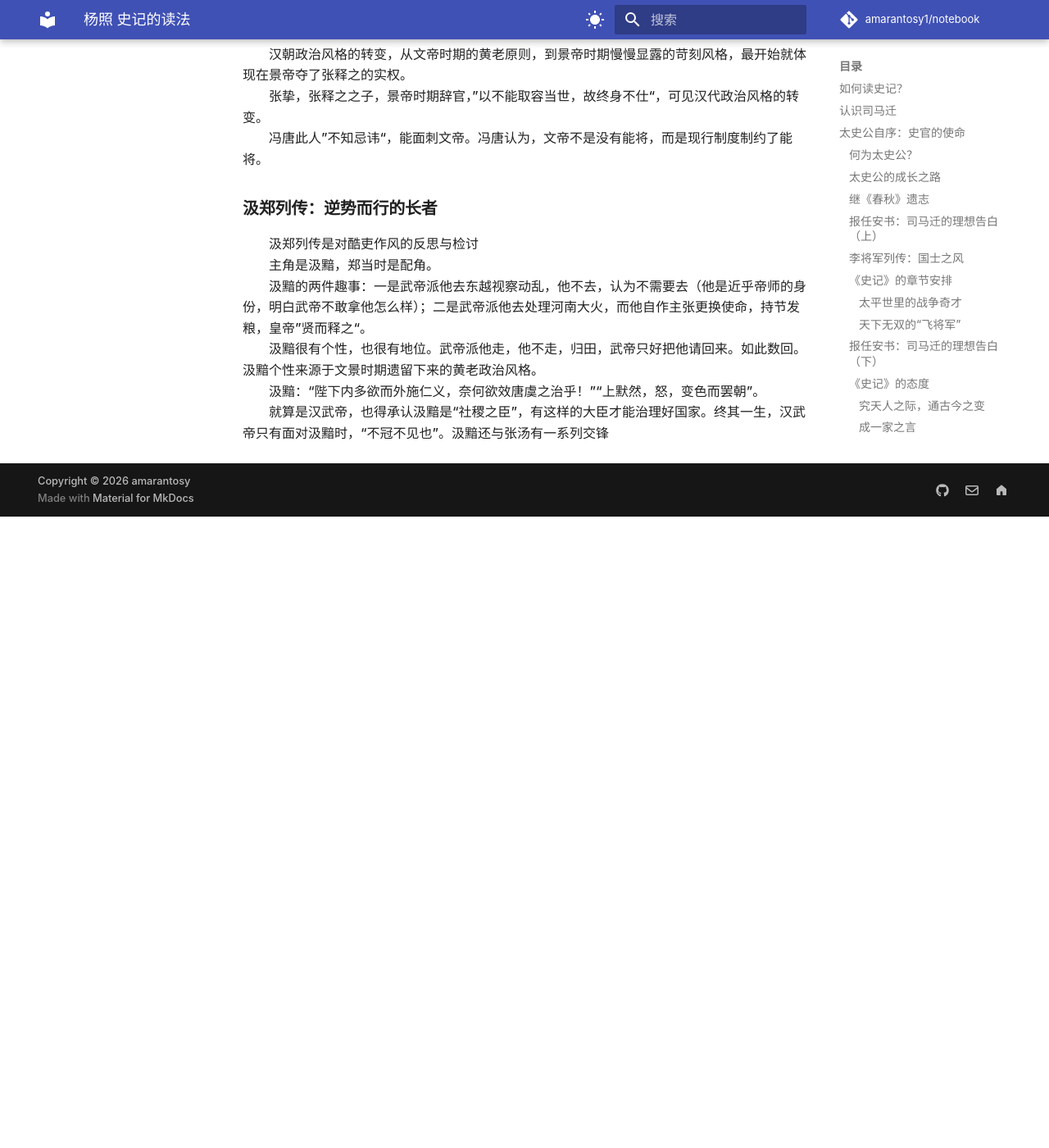
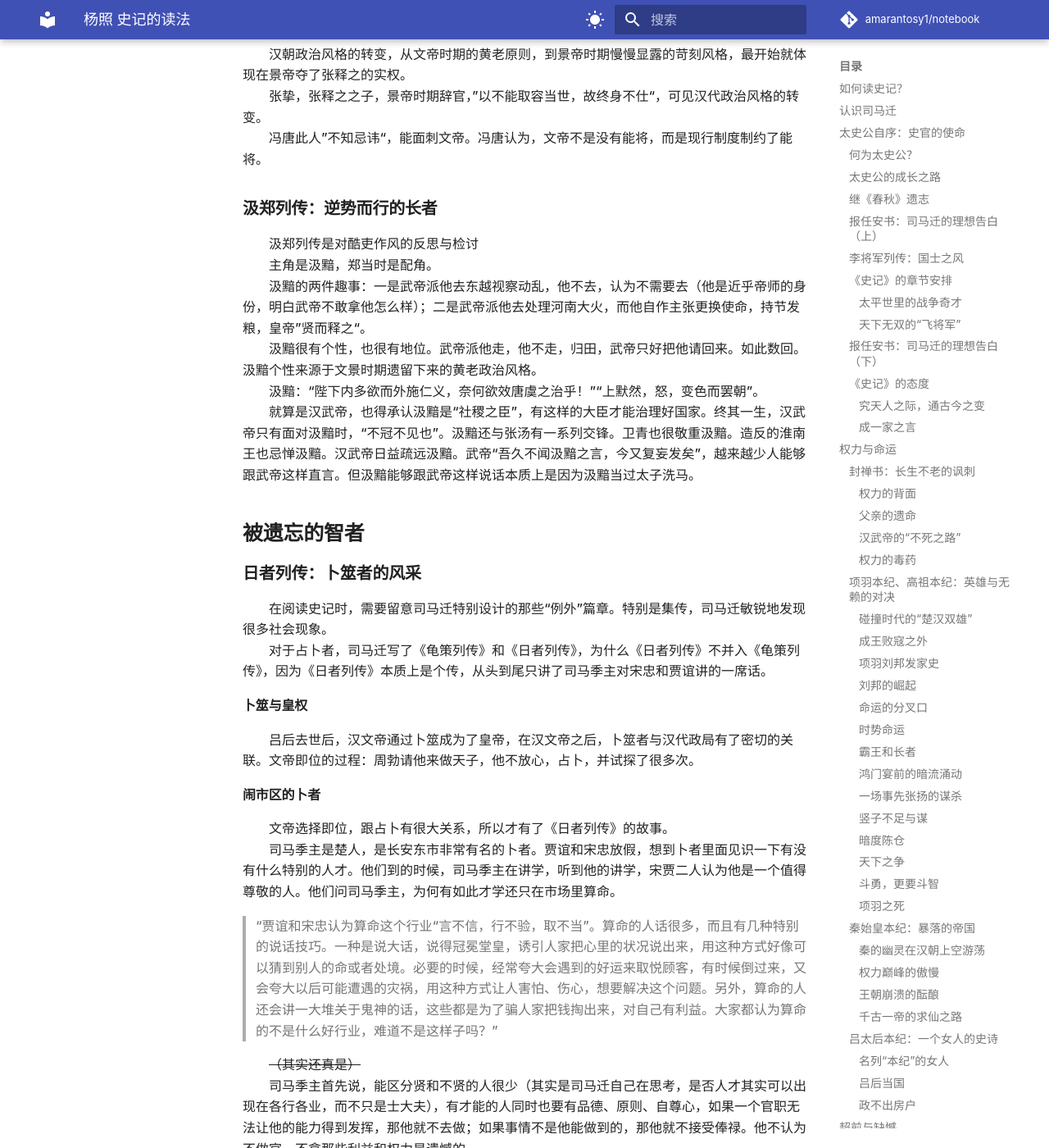
Before and after one commit to Amarantosy1/note, an MkDocs documentation site: the page built from docs/reading/其它/杨照-史记的读法.md, in a window 1280 px wide and 1400 px high, scrolled down 18825 px. Shown: the whole window at 82% size. Built offline with MkDocs 1.6.1 and Material for MkDocs 9.7.7, drawn with Linux system fonts in a browser that asks for light colours; nearby versions of some CDN libraries; library files that are not in the unit come from our copies; comment, search, counter and statistics services are not loaded; a style sheet for code colours, icons or effects is not loaded; before the commit the page ends 19455 px from its top, so only the background shows below that; some of the changed text lies outside the part shown.

Commit message:
Reading: 《史记的读法》读完日者列传

```diff
--- a/docs/reading/其它/杨照-史记的读法.md
+++ b/docs/reading/其它/杨照-史记的读法.md
@@ -507,4 +507,24 @@
 汲黯的两件趣事：一是武帝派他去东越视察动乱，他不去，认为不需要去（他是近乎帝师的身份，明白武帝不敢拿他怎么样）；二是武帝派他去处理河南大火，而他自作主张更换使命，持节发粮，皇帝”贤而释之“。
 汲黯很有个性，也很有地位。武帝派他走，他不走，归田，武帝只好把他请回来。如此数回。汲黯个性来源于文景时期遗留下来的黄老政治风格。
 汲黯：“陛下内多欲而外施仁义，奈何欲效唐虞之治乎！”“上默然，怒，变色而罢朝”。
-就算是汉武帝，也得承认汲黯是“社稷之臣”，有这样的大臣才能治理好国家。终其一生，汉武帝只有面对汲黯时，“不冠不见也”。汲黯还与张汤有一系列交锋
+就算是汉武帝，也得承认汲黯是“社稷之臣”，有这样的大臣才能治理好国家。终其一生，汉武帝只有面对汲黯时，“不冠不见也”。汲黯还与张汤有一系列交锋。卫青也很敬重汲黯。造反的淮南王也忌惮汲黯。汉武帝日益疏远汲黯。武帝“吾久不闻汲黯之言，今又复妄发矣”，越来越少人能够跟武帝这样直言。但汲黯能够跟武帝这样说话本质上是因为汲黯当过太子洗马。
+## 被遗忘的智者
+### 日者列传：卜筮者的风采
+在阅读史记时，需要留意司马迁特别设计的那些“例外”篇章。特别是集传，司马迁敏锐地发现很多社会现象。
+对于占卜者，司马迁写了《龟策列传》和《日者列传》，为什么《日者列传》不并入《龟策列传》，因为《日者列传》本质上是个传，从头到尾只讲了司马季主对宋忠和贾谊讲的一席话。
+#### 卜筮与皇权
+吕后去世后，汉文帝通过卜筮成为了皇帝，在汉文帝之后，卜筮者与汉代政局有了密切的关联。文帝即位的过程：周勃请他来做天子，他不放心，占卜，并试探了很多次。
+#### 闹市区的卜者
+文帝选择即位，跟占卜有很大关系，所以才有了《日者列传》的故事。
+司马季主是楚人，是长安东市非常有名的卜者。贾谊和宋忠放假，想到卜者里面见识一下有没有什么特别的人才。他们到的时候，司马季主在讲学，听到他的讲学，宋贾二人认为他是一个值得尊敬的人。他们问司马季主，为何有如此才学还只在市场里算命。
+
+> “贾谊和宋忠认为算命这个行业“言不信，行不验，取不当”。算命的人话很多，而且有几种特别的说话技巧。一种是说大话，说得冠冕堂皇，诱引人家把心里的状况说出来，用这种方式好像可以猜到别人的命或者处境。必要的时候，经常夸大会遇到的好运来取悦顾客，有时候倒过来，又会夸大以后可能遭遇的灾祸，用这种方式让人害怕、伤心，想要解决这个问题。另外，算命的人还会讲一大堆关于鬼神的话，这些都是为了骗人家把钱掏出来，对自己有利益。大家都认为算命的不是什么好行业，难道不是这样子吗？”
+
+~~（其实还真是）~~
+司马季主首先说，能区分贤和不贤的人很少（其实是司马迁自己在思考，是否人才其实可以出现在各行各业，而不只是士大夫），有才能的人同时也要有品德、原则、自尊心，如果一个官职无法让他的能力得到发挥，那他就不去做；如果事情不是他能做到的，那他就不接受俸禄。他不认为不做官、不拿那些利益和权力是遗憾的。
+司马季主还认为，当官的人最大的问题是谁都巴结讨好，越是了解规定的人越是能找出漏洞从中获益，他们实质上就是土匪，是抢劫人民利益的人。如果一个官员有能力却不完成自己的责任，就是“不忠”；如果一个官员没能力去完成职责就是“窃位”。
+不能用职业来衡量高低贵贱。
+#### 记录“被遗忘的智者”
+宋忠和贾谊听完司马季主的一番话之后，“再拜而辞”。
+太史公曰：“古者卜人所以不载者，多不见于篇。及至司马季主，余志而著之。”
+### 扁鹊仓公列传：汉医的风采
```
